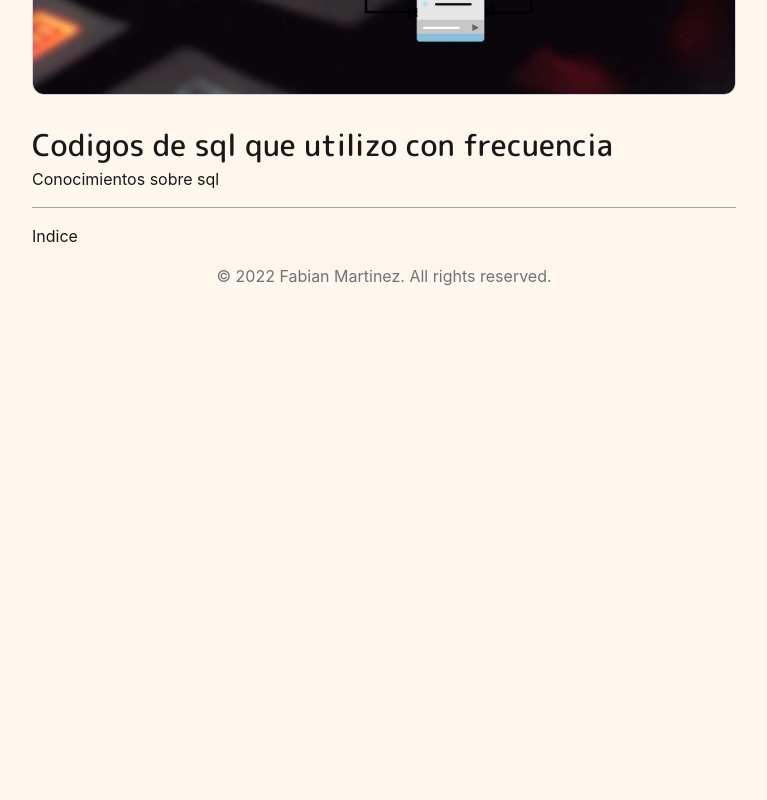
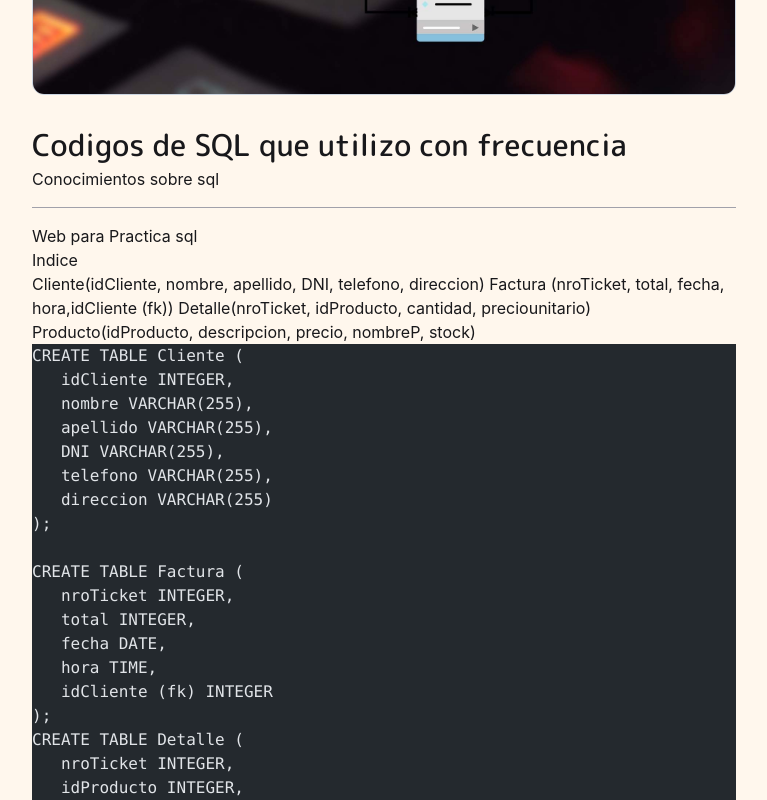
Before and after one commit to Fabian-Martinez-Rincon/Fablog, an Astro site: page /posts/sql in a window 1280 px wide. Shown: the part 380-1180 px from the top of the page, without its empty margins (256-1023 px from the left). Before the commit the page ends 800 px from the top, so only its background shows below. Built offline with nearby package versions, Linux system fonts and the light colour scheme; Astro itself is replaced by a stand-in of ours; some packages are replaced by stand-ins of ours; code samples lack their colours.

Commit message:
Generando tablas

````diff
--- a/src/pages/posts/sql.md
+++ b/src/pages/posts/sql.md
@@ -2,7 +2,7 @@
 description: Conocimientos sobre sql
 public: true
 layout: ../../layouts/BlogPost.astro
-title: Codigos de sql que utilizo con frecuencia
+title: Codigos de SQL que utilizo con frecuencia
 createdAt: 1663635792232
 updatedAt: 1663635814121
 tags:
@@ -10,4 +10,44 @@ tags:
 heroImage: /posts/sql.jpg
 ---
 
+- [Web para Practica sql](https://sqliteonline.com/)
+
 ### Indice
+
+Cliente(idCliente, nombre, apellido, DNI, telefono, direccion)
+Factura (nroTicket, total, fecha, hora,idCliente (fk))
+Detalle(nroTicket, idProducto, cantidad, preciounitario)
+Producto(idProducto, descripcion, precio, nombreP, stock)
+
+```sql
+CREATE TABLE Cliente (
+   idCliente INTEGER,
+   nombre VARCHAR(255),
+   apellido VARCHAR(255),
+   DNI VARCHAR(255),
+   telefono VARCHAR(255),
+   direccion VARCHAR(255)
+);
+
+CREATE TABLE Factura (
+   nroTicket INTEGER,
+   total INTEGER,
+   fecha DATE,
+   hora TIME,
+   idCliente (fk) INTEGER
+);
+CREATE TABLE Detalle (
+   nroTicket INTEGER,
+   idProducto INTEGER,
+   cantidad INTEGER,
+   preciounitario INTEGER
+);
+
+CREATE TABLE Producto (
+   idProducto INTEGER,
+   descripcion VARCHAR(255),
+   precio INTEGER,
+   nombreP VARCHAR(255),
+   stock INTEGER
+);
+```
````
